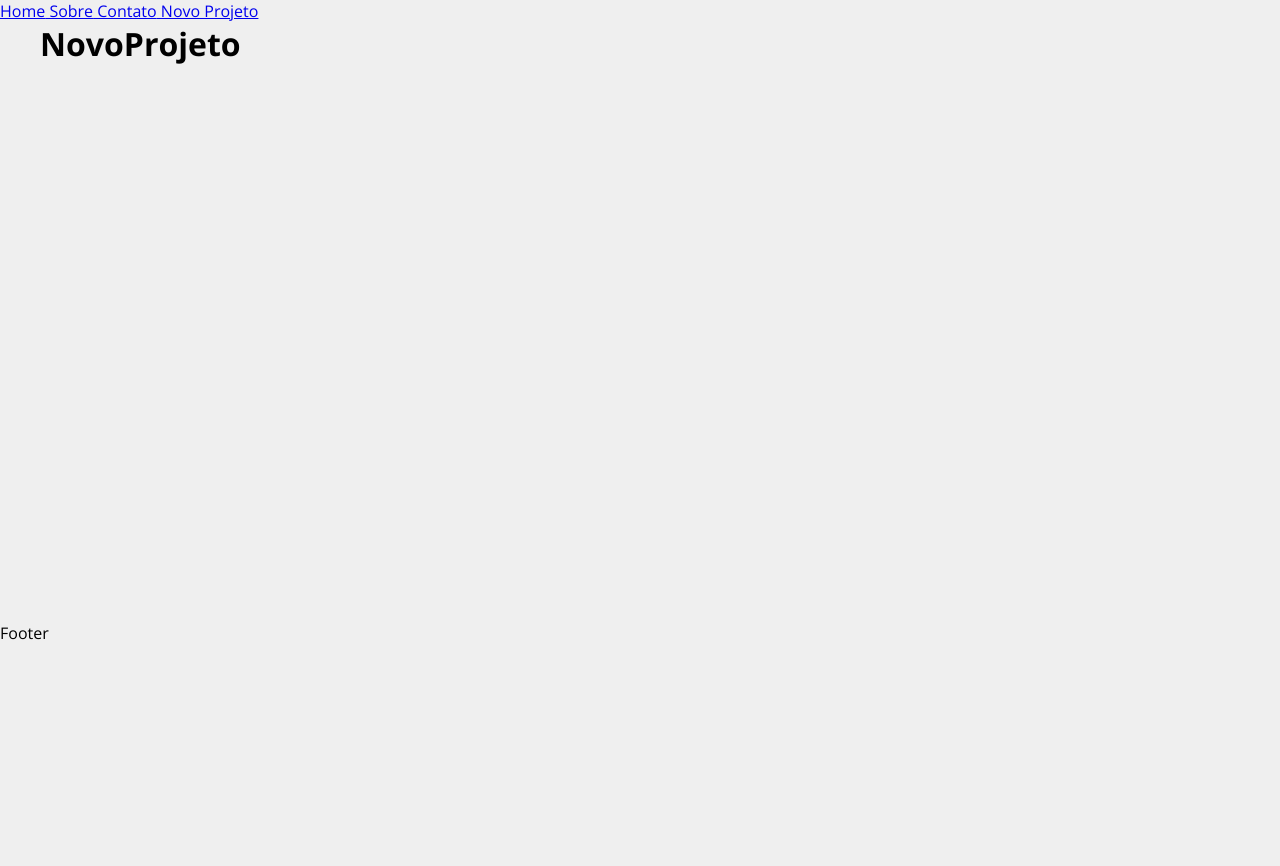
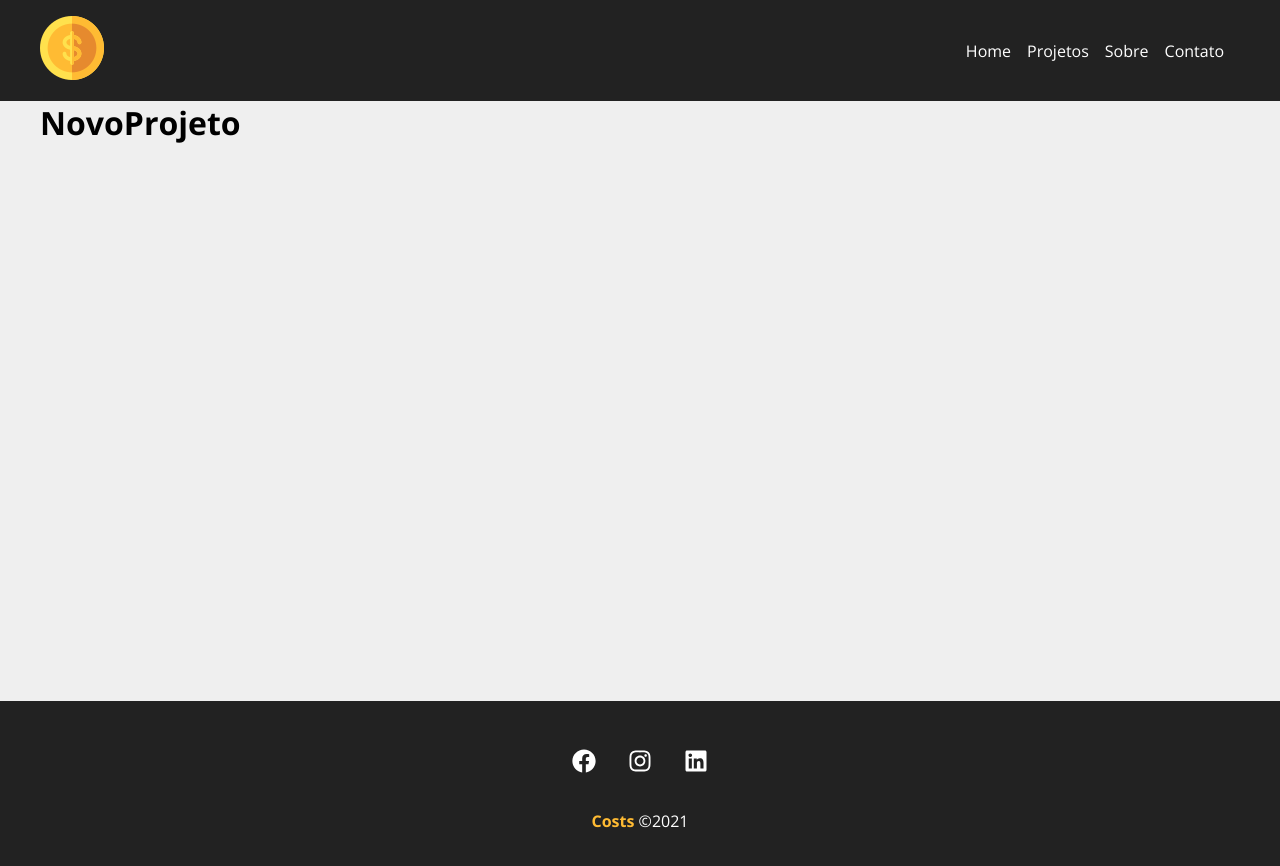
Before and after one commit to ArtroxGabriel/costs, a React (Create React App) app: page /novoprojeto in a window 1280 px wide. Shown: the top 866 px of the page. Before the commit the page ends 800 px from the top, so only its background shows below. Built offline with nearby package versions, Linux system fonts and the light colour scheme.

Commit message:
navbar e footer

```diff
--- a/src/App.js
+++ b/src/App.js
@@ -5,27 +5,27 @@ import Contato from './components/pages/Contato';
 import NovoProjeto from './components/pages/NovoProjeto';
 
 import Container from './components/layout/Container';
-
+import Navbar from './components/layout/Navbar';
+import Footer from './components/layout/Footer';
+import Projects from './components/pages/Projects';
 
 function App() {
   return (
     <Router>
       <div>
-        <Link to="/"> Home</Link>
-        <Link to="/sobre"> Sobre</Link>
-        <Link to="/contato"> Contato</Link>
-        <Link to="/novoprojeto"> Novo Projeto</Link>
+        <Navbar />
       </div>
 
       <Container customClass="min-height">
         <Switch>
             <Route exact path="/" element ={<Home/>} />
+            <Route exact path="/projetos" element ={<Projects/>} />
             <Route path="/sobre" element ={<Sobre/>} />
             <Route path="/contato" element ={<Contato/>} />
             <Route path="/novoprojeto" element ={<NovoProjeto/>} />
         </Switch>
       </Container>
-      <p> Footer </p>
+      <Footer />
 
 
     </Router>
--- /dev/null
+++ b/src/components/layout/Footer.js
@@ -0,0 +1,28 @@
+
+import {FaFacebook, FaInstagram, FaLinkedin} from 'react-icons/fa';
+
+import styles from './Footer.module.css';
+
+
+function Footer() {
+    return (
+        <footer className={styles.footer}>
+            <ul className={styles.social_list}>
+                <li>
+                    <FaFacebook />
+                </li>
+                <li>
+                    <FaInstagram />
+                </li>
+                <li>
+                    <FaLinkedin />
+                </li>
+            </ul>
+            <p className={styles.copy_right}>
+                <span>Costs</span> &copy;2021
+            </p>
+        </footer>
+    )
+}
+
+export default Footer;
--- /dev/null
+++ b/src/components/layout/Footer.module.css
@@ -0,0 +1,32 @@
+.footer {
+    background-color: #222;
+    color: #fff;
+    padding: 3em;
+    text-align: center;
+}
+
+.social_list {
+    display: flex;
+    justify-content: center;
+    list-style-type: none;
+}
+
+.social_list li {
+    margin: 0 1em;
+}
+.social_list li:hover{
+    color: #ffbb33;
+}
+
+.social_list svg{
+    font-size: 1.5em;
+    cursor: pointer;
+}
+
+.copy_right {
+    margin-top: 2em;
+}
+.copy_right span{
+    font-weight: bold;
+    color: #ffbb33;
+}
--- /dev/null
+++ b/src/components/layout/Navbar.js
@@ -0,0 +1,34 @@
+import { Link } from 'react-router-dom'
+
+import Container from './Container';
+
+import styles from './Navbar.module.css';
+import logo from '../../img/costs_logo.png';
+
+function Navbar() {
+    return (
+        <nav className={styles.navbar}>
+            <Container>
+                <Link to="/">
+                    <img src={logo} alt="Costs" />
+                </Link>
+                <ul className={styles.list}>
+                    <li className={styles.item}>
+                        <Link to="/"> Home</Link>
+                    </li>
+                    <li className={styles.item}>
+                        <Link to="/projetos"> Projetos</Link>
+                    </li>
+                    <li className={styles.item}>
+                        <Link to="/sobre"> Sobre</Link>
+                    </li>
+                    <li className={styles.item}>
+                        <Link to="/contato"> Contato</Link>
+                    </li>
+                </ul>
+            </Container>
+        </nav>
+    )
+}
+
+export default Navbar;
--- /dev/null
+++ b/src/components/layout/Navbar.module.css
@@ -0,0 +1,23 @@
+.navbar {
+    display: flex;
+    justify-content: space-between;
+    background-color: #222;
+    padding: 1em;
+}
+
+.list {
+    display: flex;
+    list-style: none;
+    align-items: center;
+}
+
+.item {
+    margin-right: 1em;
+}
+.item a{
+    color: #fff;
+    text-decoration: none;
+}
+.item a:hover{
+    color: #FFBB33;
+}
--- /dev/null
+++ b/src/components/pages/Projects.js
@@ -0,0 +1,7 @@
+function Project () {
+    return (
+        <h1> Project </h1>
+    )
+}
+
+export default Project;
```
